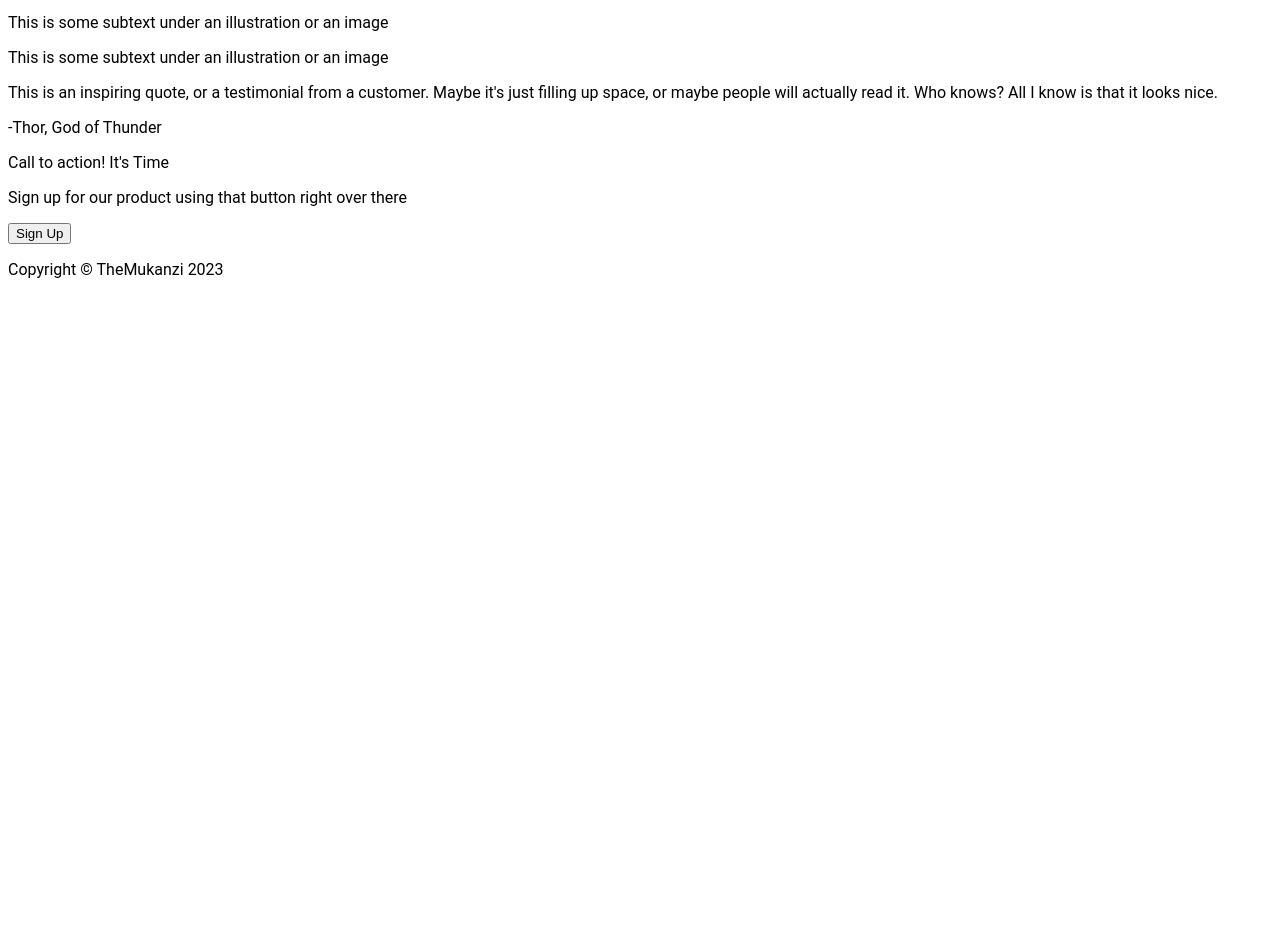
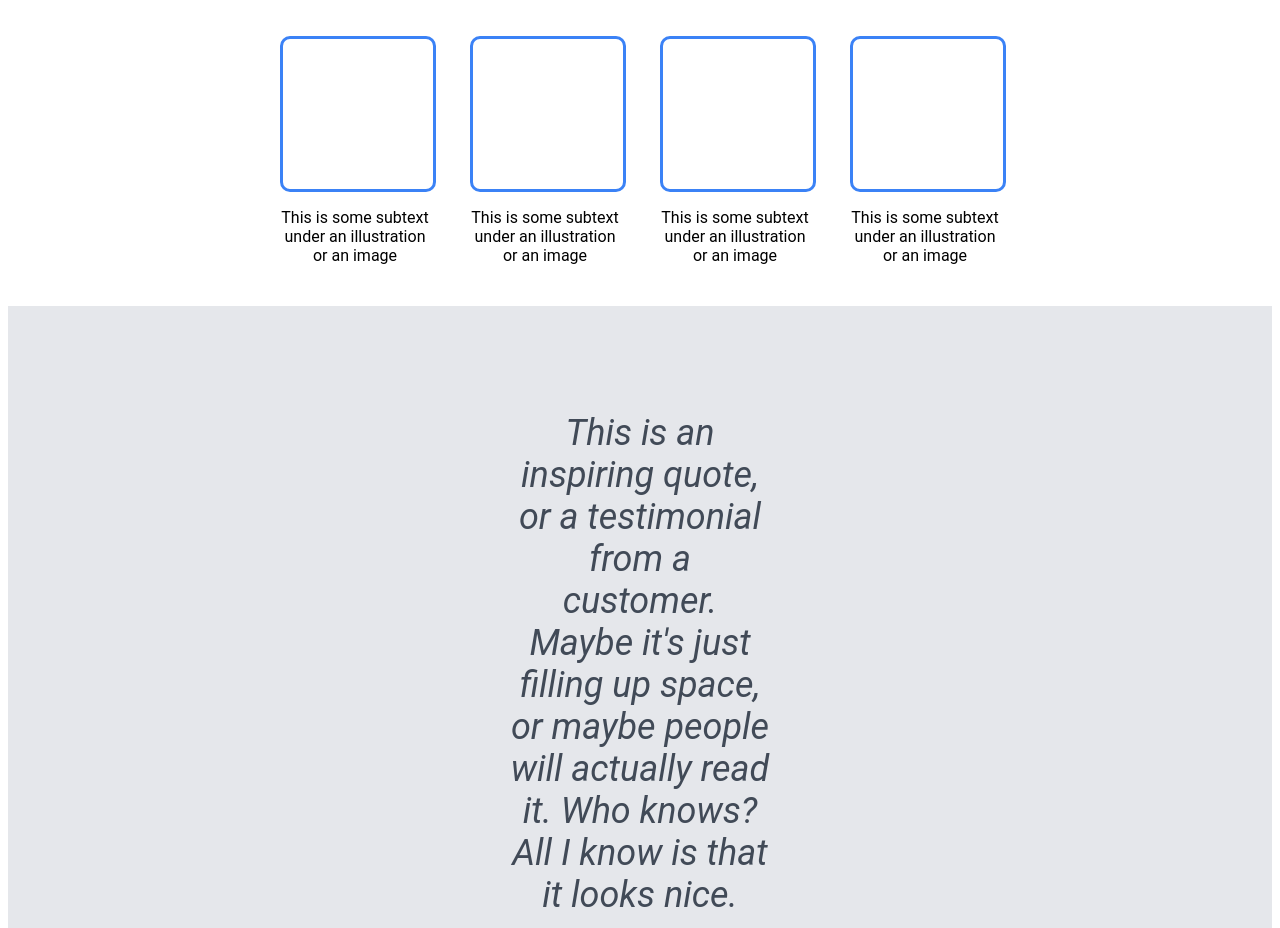
Before and after one commit to mukanzii/landing-page, a plain HTML site: page index.html in a window 1280 px wide. Shown: the part 672-1600 px from the top of the page. Before the commit the page ends 967 px from the top, so only its background shows below. Drawn offline with Linux system fonts and the light colour scheme.

Commit message:
Edit style.css

```diff
--- a/style.css
+++ b/style.css
@@ -2,7 +2,7 @@ body {
     font-family: Roboto, sans-serif;
 }
 
-/*Header css edits*/
+/*Header styling*/
 .header {
     display: flex;
     align-items: center;
@@ -26,7 +26,7 @@ body {
     color: #a1a6ad;
 }
 
-/*Above the fold css changes*/
+/*Above the fold styling*/
 .landing {
     display: flex;
     align-items: center;
@@ -66,3 +66,97 @@ body {
     text-align: center;
     padding: 80px 0px 80px 0px;
 }
+
+/*Info-grid styling*/
+.grid-header{
+    font-size: 36px;
+    font-weight: 900;
+    color: #1f2937;
+    text-align: center;
+}
+
+.main-grid {
+    display: flex;
+    align-items: center;
+    justify-content: center;
+    padding: 10px 200px 100px 200px;
+}
+
+.grid-box {
+    height: 150px;
+    width: 150px;
+    margin: 20px 20px 20px 20px;
+}
+
+.empty {
+    border-style: solid;
+    border-color: #3b82f6;
+    border-radius: 10px;
+    height: 150px;
+    width: 150px;
+}
+
+.box-info {
+    text-align: center;
+}
+
+/*Quotation styling*/
+.quotation {
+    display: flex;
+    flex-direction: column;
+    background-color: #e5e7eb;
+    padding: 70px 500px 70px 500px;
+}
+
+.quote {
+    text-align: center;
+    font-size: 36px;
+    color: #414a57;
+    font-style: italic;
+}
+
+.author {
+    text-align: end;
+    color: #1f2937;
+    font-weight: 700;
+}
+
+/*CTA styling*/
+.cta {
+    display: flex;
+    align-items: center;
+    justify-content: space-around;
+    background-color: #3b82f6;
+    margin: 50px 500px 50px 500px;
+    padding-top: 20px;
+    padding-bottom: 20px;
+    border-radius: 10px;
+}
+
+.cta-header {
+    color: white;
+    font-weight: 700;
+    font-size: 18px;
+    margin-bottom: -12px;
+}
+
+.cta-sub {
+    color: #e2e6ec;
+}
+
+.cta-button {
+    color: white;
+    background-color: #3b82f6;
+    border-style: solid;
+    border-color: white;
+    padding: 5px 20px 5px 20px;
+    border-radius: 5px;
+}
+
+/*Footer styling*/
+.footer {
+    color: white;
+    background-color: #1f2937;
+    text-align: center;
+    padding: 50px 200px 50px 200px;
+}
```
